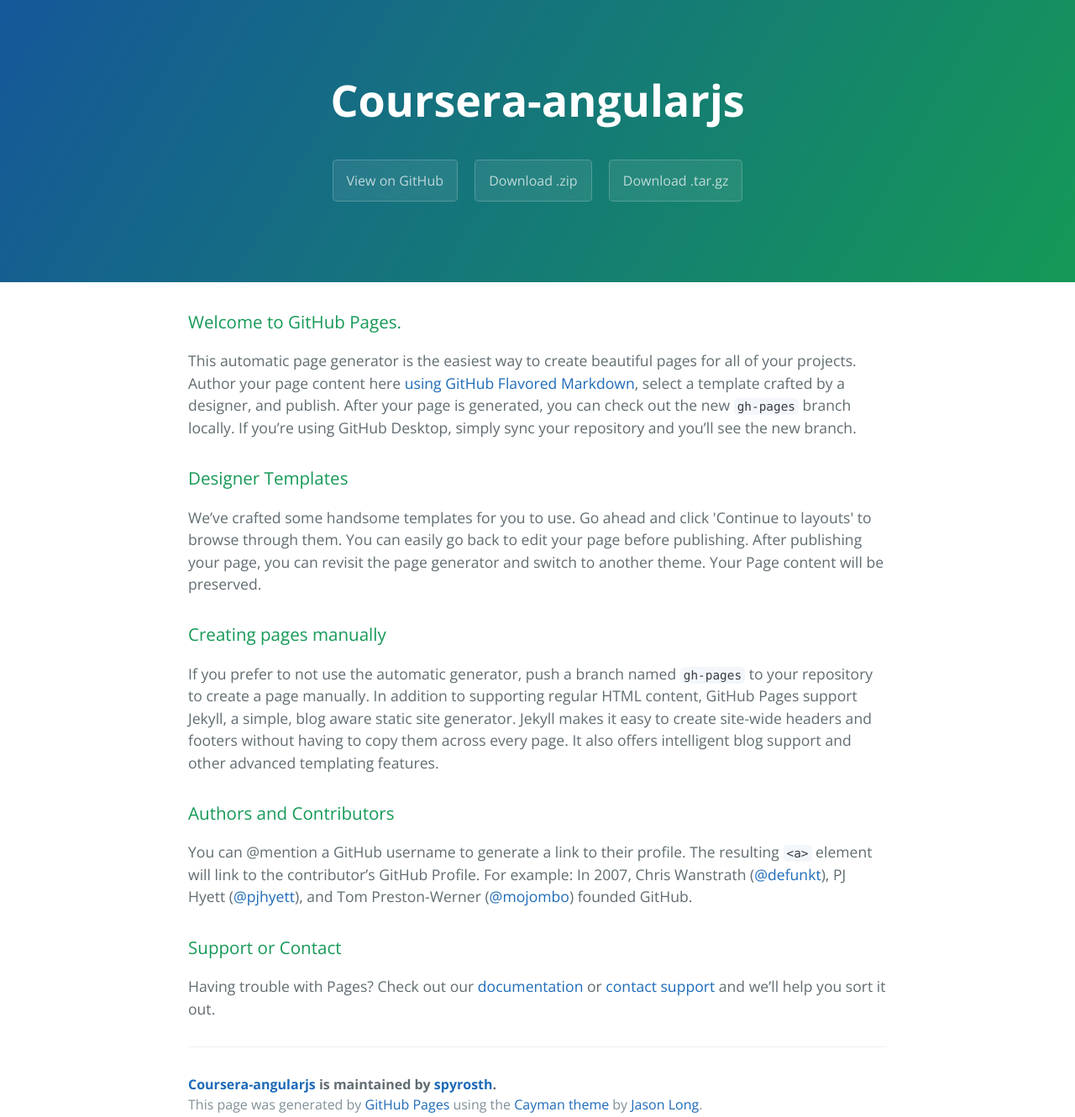
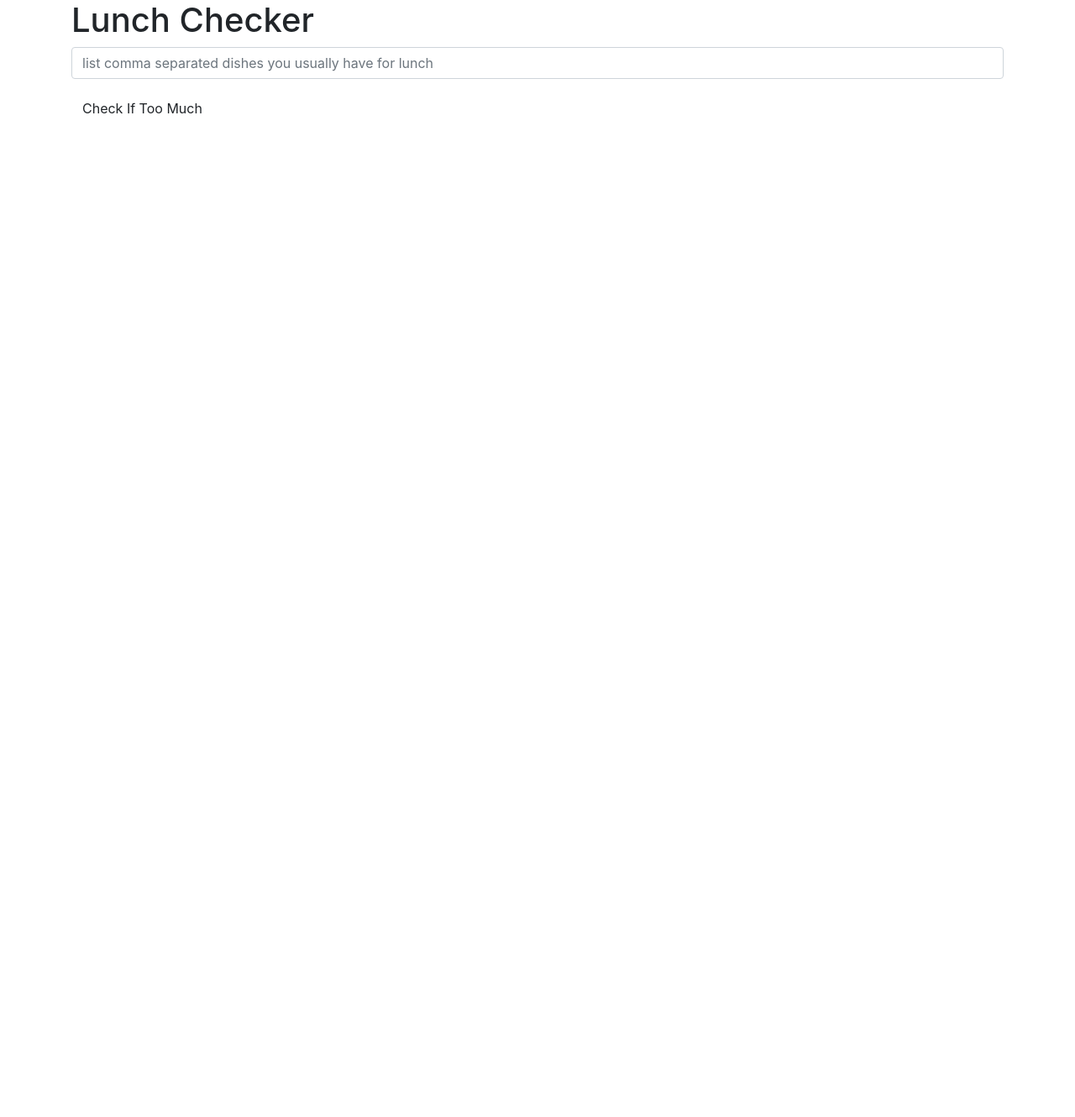
Before and after one commit to spyrosth/coursera-angularjs, a plain HTML site: page index.html in a window 1280 px wide. Shown: the whole page at 84% size. After the commit the page ends 800 px from the top, so only its background shows below. Drawn offline with nearby package versions, Linux system fonts and the light colour scheme.

Commit message:
Update index.html

```diff
--- a/index.html
+++ b/index.html
@@ -1,57 +1,29 @@
-<!DOCTYPE html>
-<html lang="en-us">
+<!doctype html>
+<html lang="en">
   <head>
-    <meta charset="UTF-8">
-    <title>Coursera-angularjs by spyrosth</title>
+    <title>Lunch Checker</title>
     <meta name="viewport" content="width=device-width, initial-scale=1">
-    <link rel="stylesheet" type="text/css" href="stylesheets/normalize.css" media="screen">
-    <link href='https://fonts.googleapis.com/css?family=Open+Sans:400,700' rel='stylesheet' type='text/css'>
-    <link rel="stylesheet" type="text/css" href="stylesheets/stylesheet.css" media="screen">
-    <link rel="stylesheet" type="text/css" href="stylesheets/github-light.css" media="screen">
+    <link rel="stylesheet" href="styles/bootstrap.min.css">
+    <style>
+      .message { font-size: 1.3em; font-weight: bold; }
+    </style>
   </head>
-  <body>
-    <section class="page-header">
-      <h1 class="project-name">Coursera-angularjs</h1>
-      <h2 class="project-tagline"></h2>
-      <a href="https://github.com/spyrosth/coursera-angularjs" class="btn">View on GitHub</a>
-      <a href="https://github.com/spyrosth/coursera-angularjs/zipball/master" class="btn">Download .zip</a>
-      <a href="https://github.com/spyrosth/coursera-angularjs/tarball/master" class="btn">Download .tar.gz</a>
-    </section>
+<body>
+   <div class="container">
+     <h1>Lunch Checker</h1>
 
-    <section class="main-content">
-      <h3>
-<a id="welcome-to-github-pages" class="anchor" href="#welcome-to-github-pages" aria-hidden="true"><span aria-hidden="true" class="octicon octicon-link"></span></a>Welcome to GitHub Pages.</h3>
+         <div class="form-group">
+             <input id="lunch-menu" type="text"
+             placeholder="list comma separated dishes you usually have for lunch"
+             class="form-control">
+         </div>
+         <div class="form-group">
+             <button class="btn btn-default">Check If Too Much</button>
+         </div>
+         <div class="form-group message">
+           <!-- Your message can go here. -->
+         </div>
+   </div>
 
-<p>This automatic page generator is the easiest way to create beautiful pages for all of your projects. Author your page content here <a href="https://guides.github.com/features/mastering-markdown/">using GitHub Flavored Markdown</a>, select a template crafted by a designer, and publish. After your page is generated, you can check out the new <code>gh-pages</code> branch locally. If you’re using GitHub Desktop, simply sync your repository and you’ll see the new branch.</p>
-
-<h3>
-<a id="designer-templates" class="anchor" href="#designer-templates" aria-hidden="true"><span aria-hidden="true" class="octicon octicon-link"></span></a>Designer Templates</h3>
-
-<p>We’ve crafted some handsome templates for you to use. Go ahead and click 'Continue to layouts' to browse through them. You can easily go back to edit your page before publishing. After publishing your page, you can revisit the page generator and switch to another theme. Your Page content will be preserved.</p>
-
-<h3>
-<a id="creating-pages-manually" class="anchor" href="#creating-pages-manually" aria-hidden="true"><span aria-hidden="true" class="octicon octicon-link"></span></a>Creating pages manually</h3>
-
-<p>If you prefer to not use the automatic generator, push a branch named <code>gh-pages</code> to your repository to create a page manually. In addition to supporting regular HTML content, GitHub Pages support Jekyll, a simple, blog aware static site generator. Jekyll makes it easy to create site-wide headers and footers without having to copy them across every page. It also offers intelligent blog support and other advanced templating features.</p>
-
-<h3>
-<a id="authors-and-contributors" class="anchor" href="#authors-and-contributors" aria-hidden="true"><span aria-hidden="true" class="octicon octicon-link"></span></a>Authors and Contributors</h3>
-
-<p>You can @mention a GitHub username to generate a link to their profile. The resulting <code>&lt;a&gt;</code> element will link to the contributor’s GitHub Profile. For example: In 2007, Chris Wanstrath (<a href="https://github.com/defunkt" class="user-mention">@defunkt</a>), PJ Hyett (<a href="https://github.com/pjhyett" class="user-mention">@pjhyett</a>), and Tom Preston-Werner (<a href="https://github.com/mojombo" class="user-mention">@mojombo</a>) founded GitHub.</p>
-
-<h3>
-<a id="support-or-contact" class="anchor" href="#support-or-contact" aria-hidden="true"><span aria-hidden="true" class="octicon octicon-link"></span></a>Support or Contact</h3>
-
-<p>Having trouble with Pages? Check out our <a href="https://help.github.com/pages">documentation</a> or <a href="https://github.com/contact">contact support</a> and we’ll help you sort it out.</p>
-
-      <footer class="site-footer">
-        <span class="site-footer-owner"><a href="https://github.com/spyrosth/coursera-angularjs">Coursera-angularjs</a> is maintained by <a href="https://github.com/spyrosth">spyrosth</a>.</span>
-
-        <span class="site-footer-credits">This page was generated by <a href="https://pages.github.com">GitHub Pages</a> using the <a href="https://github.com/jasonlong/cayman-theme">Cayman theme</a> by <a href="https://twitter.com/jasonlong">Jason Long</a>.</span>
-      </footer>
-
-    </section>
-
-
-  </body>
+</body>
 </html>
```
